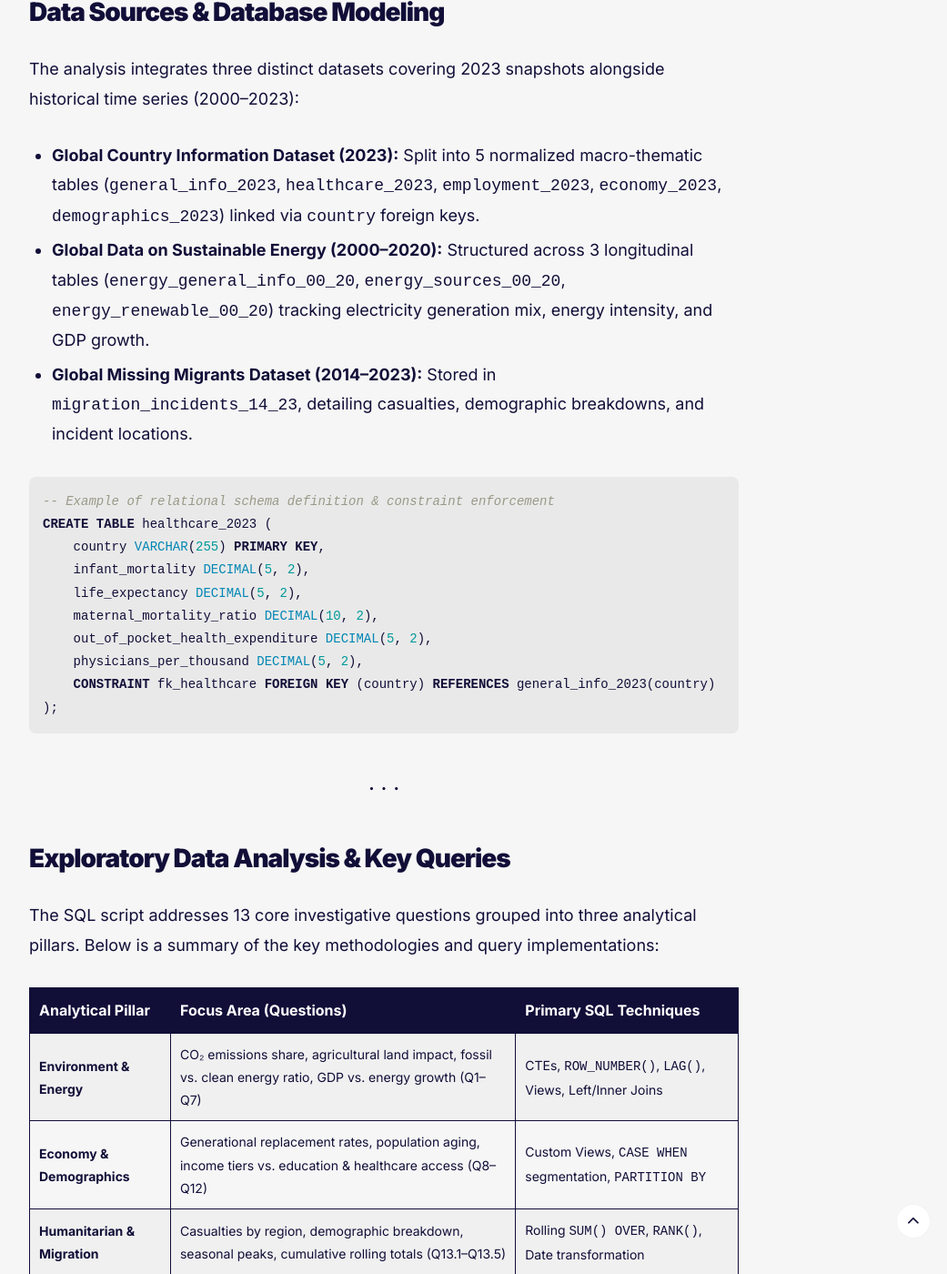
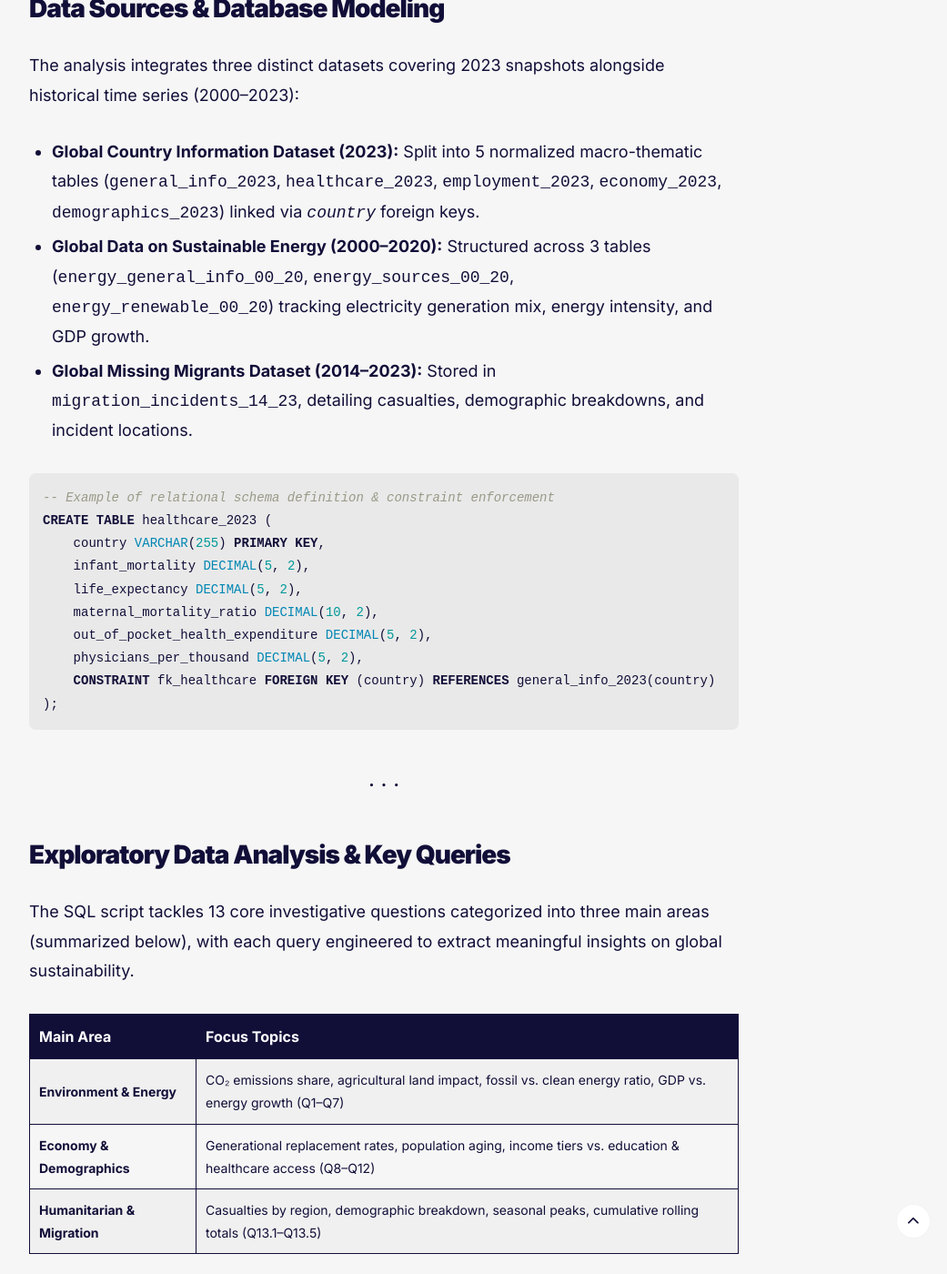
Before and after one commit to gcasarin/gcasarin.github.io, a Jekyll site: the page built from docs/_projects/global_sustainable_development.md, in a window 1280 px wide and 1400 px high, scrolled down 1716 px. Shown: the whole window at 91% size, without its empty margins (218-1259 px from the left). Built offline with Jekyll 4.4.1, drawn with Linux system fonts in a browser that asks for light colours; some of the changed text lies outside the part shown.

Commit message:
Update global_sustainable_development.md

````diff
--- a/docs/_projects/global_sustainable_development.md
+++ b/docs/_projects/global_sustainable_development.md
@@ -24,7 +24,7 @@ The primary objectives of this study are:
 1. **Database Architecture & ETL:** Clean raw multi-source datasets using Excel Power Query and structure a normalized relational schema in PostgreSQL with primary/foreign key constraints.
 2. **Exploratory Data Analysis (EDA):** Leverage advanced SQL techniques (CTEs, Window Functions, Views, and Joins) to answer 13 targeted analytical questions covering CO₂ emissions, energy transition, demographic aging, healthcare access, and global migration routes.
 
-🔗 **[View Full SQL Script on GitHub](https://github.com/gcasarin/SQL-Project-Global-sustainable-development/blob/main/SQL_Project-Global_Sustainable_Developement.sql)**
+🔗 **[View Full SQL Script on GitHub](https://github.com/gcasarin/SQLProject-Global-sustainable-development/blob/main/SQL_Project-Global_Sustainable_Developement.sql)**
 {: .blue-infobox}
 
 ---
@@ -34,17 +34,17 @@ The primary objectives of this study are:
 | Category | Technology / Method |
 | :--- | :--- |
 | **Database Engine** | PostgreSQL |
-| **ETL & Data Cleaning** | Microsoft Excel (Power Query), SQL `UPDATE` & Standardization |
+| **ETL & Data Cleaning** | Excel - Power Query, SQL |
 | **Schema Design** | Normalized Relational Tables, Primary & Foreign Keys |
-| **Advanced SQL** | Common Table Expressions (CTEs), Window Functions (`ROW_NUMBER`, `RANK`, `LAG`, Rolling `SUM`), Views, Subqueries, Multi-table Joins |
+| **Advanced SQL** | Common Table Expressions (CTEs), Window Functions, Views, Subqueries, Multi-table Joins |
 
 ---
 
 ## Data Sources & Database Modeling
 
 The analysis integrates three distinct datasets covering 2023 snapshots alongside historical time series (2000–2023):
-- **Global Country Information Dataset (2023):** Split into 5 normalized macro-thematic tables (`general_info_2023`, `healthcare_2023`, `employment_2023`, `economy_2023`, `demographics_2023`) linked via `country` foreign keys.
-- **Global Data on Sustainable Energy (2000–2020):** Structured across 3 longitudinal tables (`energy_general_info_00_20`, `energy_sources_00_20`, `energy_renewable_00_20`) tracking electricity generation mix, energy intensity, and GDP growth.
+- **Global Country Information Dataset (2023):** Split into 5 normalized macro-thematic tables (`general_info_2023`, `healthcare_2023`, `employment_2023`, `economy_2023`, `demographics_2023`) linked via *`country`* foreign keys.
+- **Global Data on Sustainable Energy (2000–2020):** Structured across 3 tables (`energy_general_info_00_20`, `energy_sources_00_20`, `energy_renewable_00_20`) tracking electricity generation mix, energy intensity, and GDP growth.
 - **Global Missing Migrants Dataset (2014–2023):** Stored in `migration_incidents_14_23`, detailing casualties, demographic breakdowns, and incident locations.
 
 ```sql
@@ -64,32 +64,28 @@ CREATE TABLE healthcare_2023 (
 
 ## Exploratory Data Analysis & Key Queries
 
-The SQL script addresses 13 core investigative questions grouped into three analytical pillars. Below is a summary of the key methodologies and query implementations:
+The SQL script tackles 13 core investigative questions categorized into three main areas (summarized below), with each query engineered to extract meaningful insights on global sustainability.
 
 <div style="max-width: 800px; margin: 25px auto; overflow-x: auto;">
   <table class="table table-bordered table-striped" style="font-size: 0.95rem;">
     <thead>
       <tr>
-        <th>Analytical Pillar</th>
-        <th>Focus Area (Questions)</th>
-        <th>Primary SQL Techniques</th>
+        <th>Main Area</th>
+        <th>Focus Topics</th>
       </tr>
     </thead>
     <tbody>
       <tr>
         <td><strong>Environment & Energy</strong></td>
         <td>CO₂ emissions share, agricultural land impact, fossil vs. clean energy ratio, GDP vs. energy growth (Q1–Q7)</td>
-        <td>CTEs, <code>ROW_NUMBER()</code>, <code>LAG()</code>, Views, Left/Inner Joins</td>
       </tr>
       <tr>
         <td><strong>Economy & Demographics</strong></td>
         <td>Generational replacement rates, population aging, income tiers vs. education & healthcare access (Q8–Q12)</td>
-        <td>Custom Views, <code>CASE WHEN</code> segmentation, <code>PARTITION BY</code></td>
       </tr>
       <tr>
         <td><strong>Humanitarian & Migration</strong></td>
         <td>Casualties by region, demographic breakdown, seasonal peaks, cumulative rolling totals (Q13.1–Q13.5)</td>
-        <td>Rolling <code>SUM() OVER</code>, <code>RANK()</code>, Date transformation</td>
       </tr>
     </tbody>
   </table>
````
